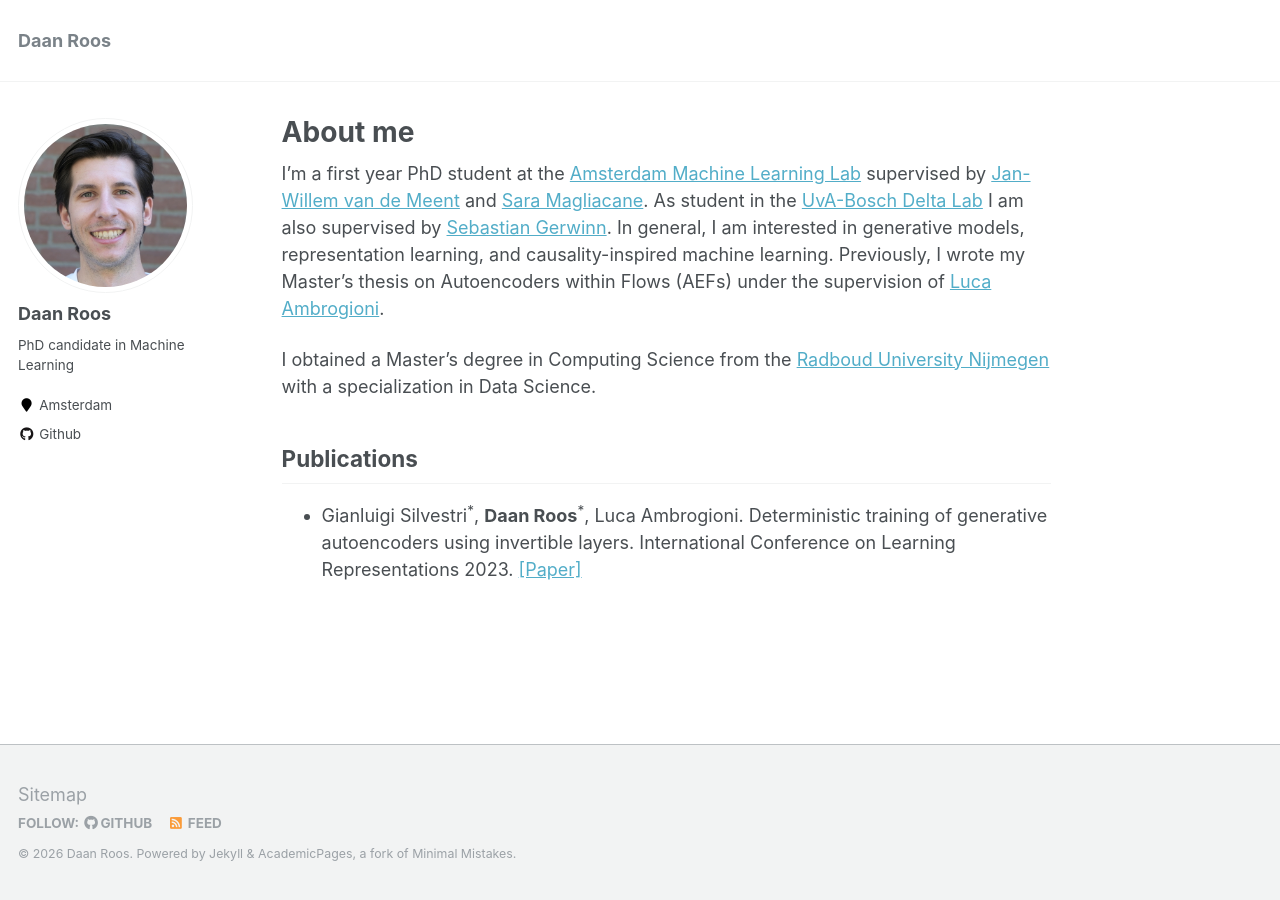
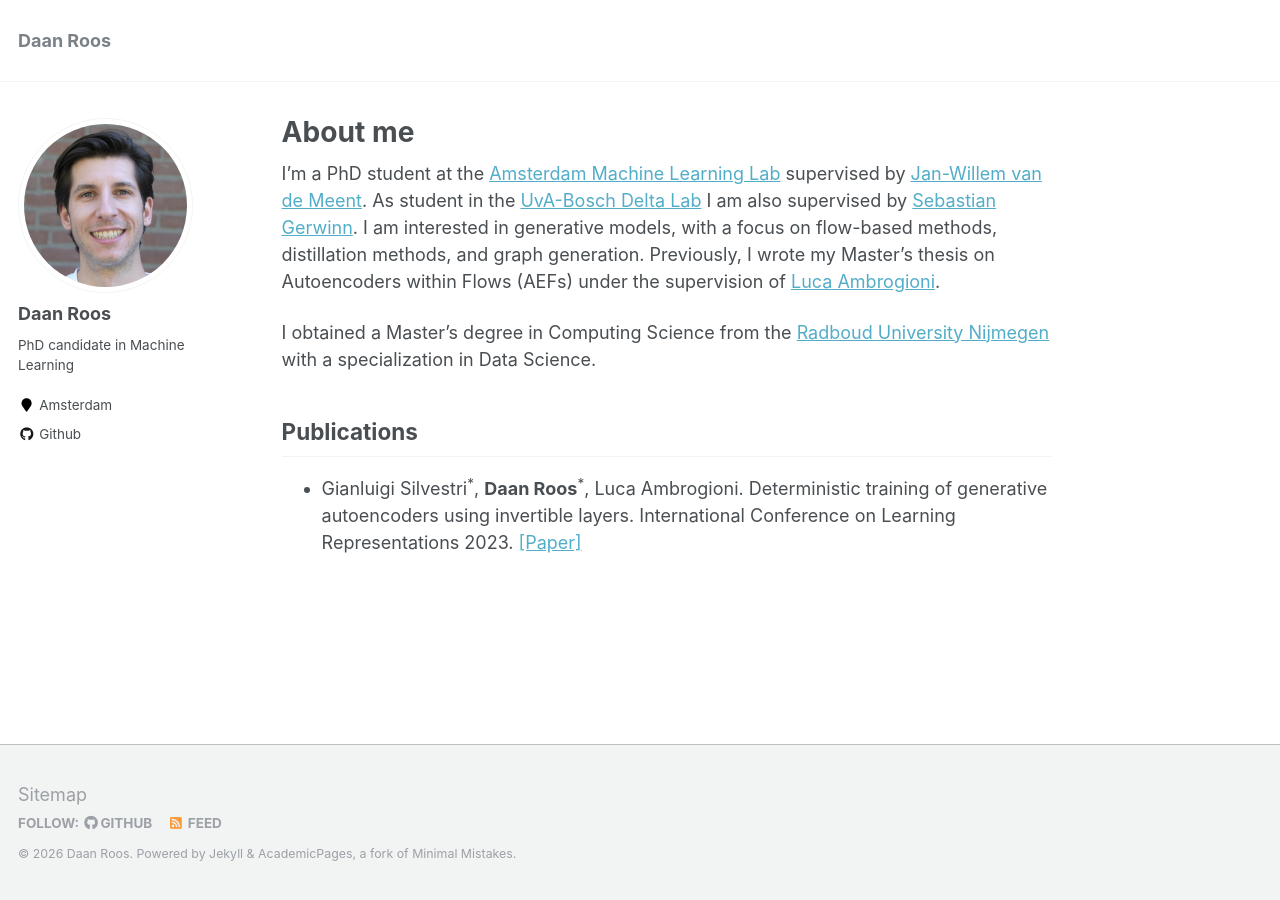
Before and after one commit to mrroose/mrroose.github.io, a Jekyll site: the page built from _pages/about.md, in a window 1280 px wide. Built offline with Jekyll 4.4.1, drawn with Linux system fonts in a browser that asks for light colours.

Commit message:
Revise about section for PhD student profile
Updated description to reflect current status and research focus.

```diff
--- a/_pages/about.md
+++ b/_pages/about.md
@@ -9,7 +9,7 @@ redirect_from:
 ---
 
 
-I'm a first year PhD student at the [Amsterdam Machine Learning Lab](https://amlab.science.uva.nl/) supervised by [Jan-Willem van de Meent](https://jwvdm.github.io/) and [Sara Magliacane](https://saramagliacane.github.io/). As student in the [UvA-Bosch Delta Lab](https://ivi.fnwi.uva.nl/uvaboschdeltalab/) I am also supervised by [Sebastian Gerwinn](https://www.bosch-ai.com/research/researcher-pages/t_overviewpage_38.html). In general, I am interested in generative models, representation learning, and causality-inspired machine learning. Previously, I wrote my Master's thesis on Autoencoders within Flows (AEFs) under the supervision of [Luca Ambrogioni](https://twitter.com/LucaAmb).
+I'm a PhD student at the [Amsterdam Machine Learning Lab](https://amlab.science.uva.nl/) supervised by [Jan-Willem van de Meent](https://jwvdm.github.io/). As student in the [UvA-Bosch Delta Lab](https://ivi.fnwi.uva.nl/uvaboschdeltalab/) I am also supervised by [Sebastian Gerwinn](https://www.bosch-ai.com/research/researcher-pages/t_overviewpage_38.html). I am interested in generative models, with a focus on flow-based methods, distillation methods, and graph generation. Previously, I wrote my Master's thesis on Autoencoders within Flows (AEFs) under the supervision of [Luca Ambrogioni](https://twitter.com/LucaAmb).
 
 I obtained a Master's degree in Computing Science from the [Radboud University Nijmegen](https://www.ru.nl/) with a specialization in Data Science.
 
```
